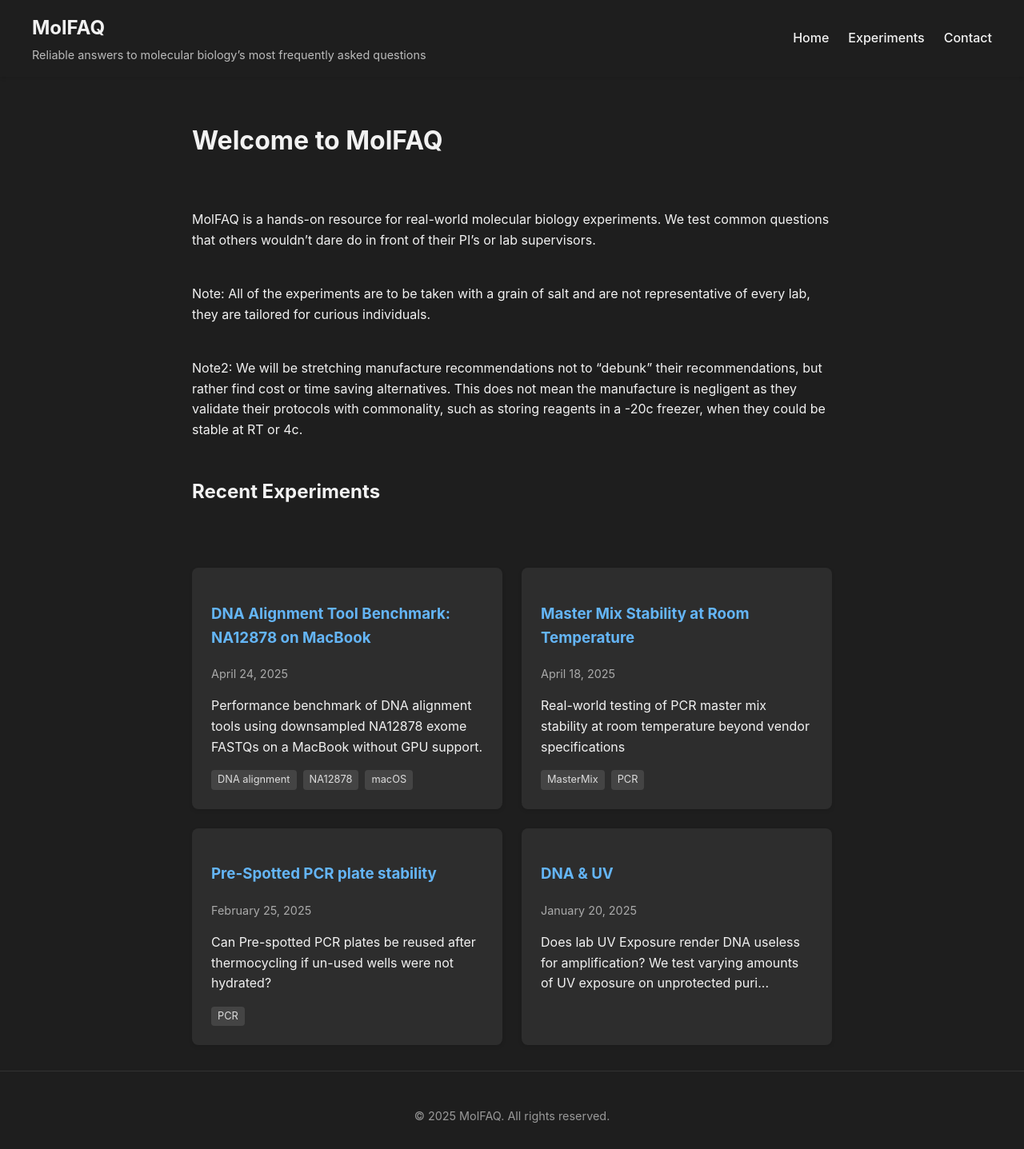
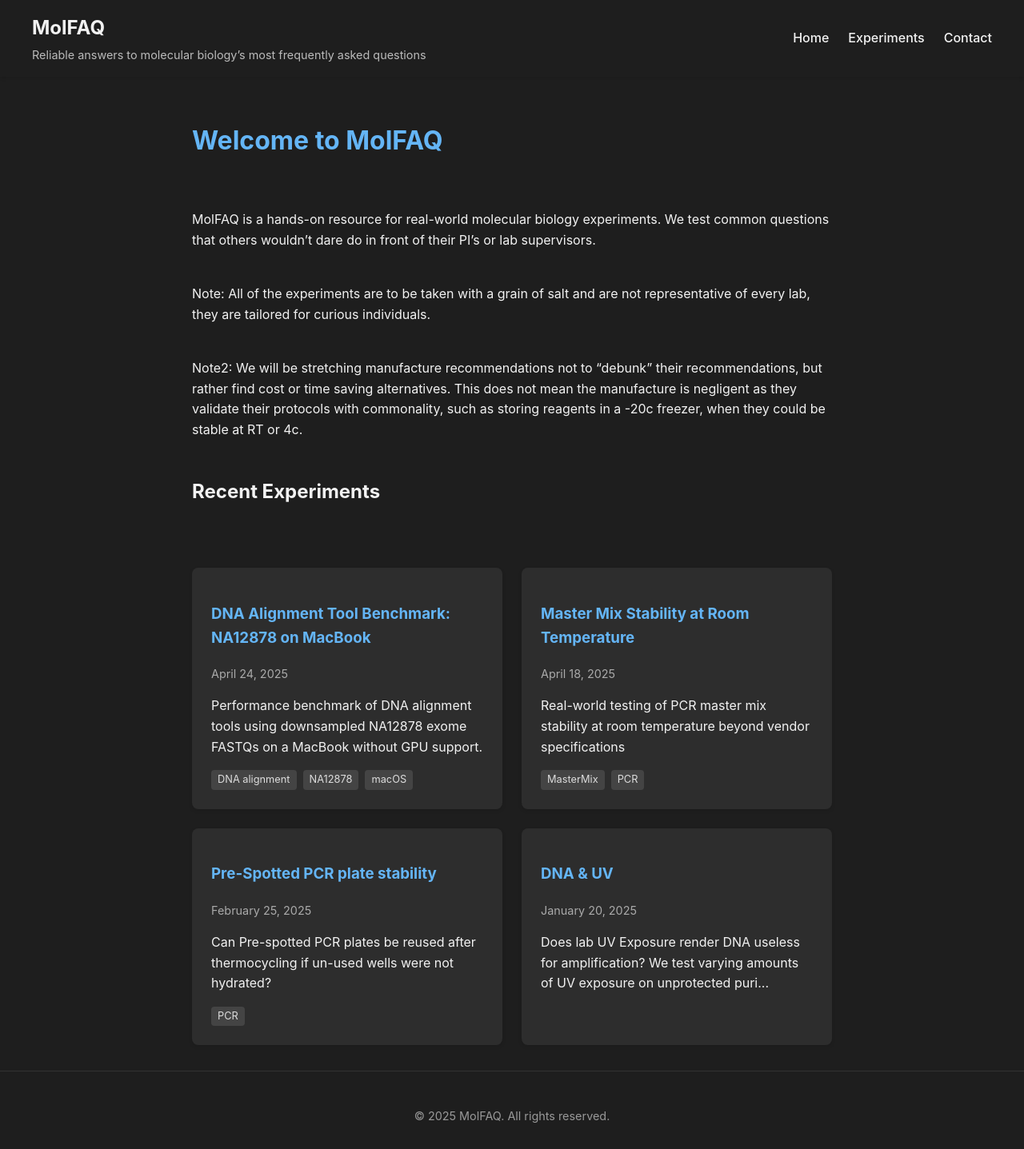
Before and after one commit to DylanCosto/DylanCosto.github.io, a Jekyll site: the page built from index.md, in a window 1280 px wide. Shown: the whole page at 80% size. Built offline with Jekyll 4.4.1, drawn with Linux system fonts in a browser that asks for light colours.

Commit message:
Update header styling in index.md to use HTML for improved visual appeal

```diff
--- a/index.md
+++ b/index.md
@@ -4,7 +4,7 @@ layout: default
 permalink: /
 ---
 
-# Welcome to MolFAQ
+<h1 style="color: var(--accent-color);">Welcome to MolFAQ</h1>
 
 MolFAQ is a hands-on resource for real-world molecular biology experiments. We test common questions that others wouldn't dare do in front of their PI's or lab supervisors.
 
```
